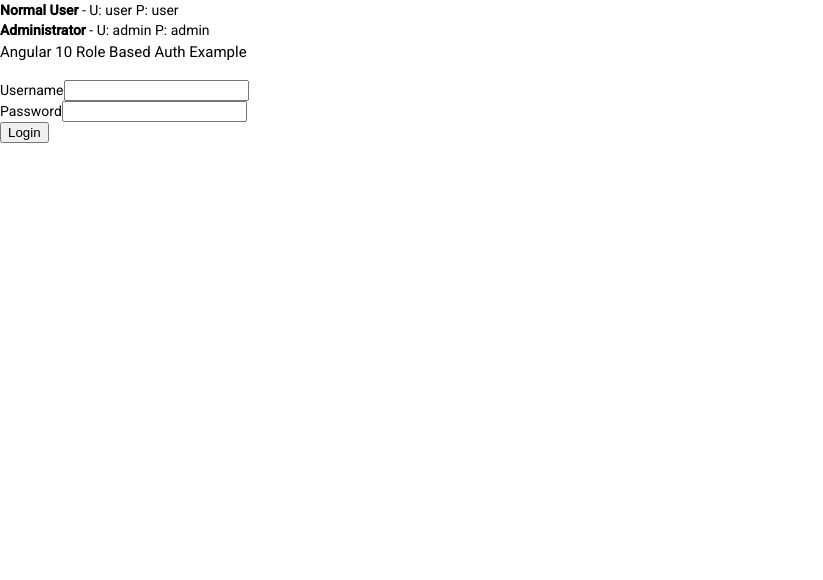
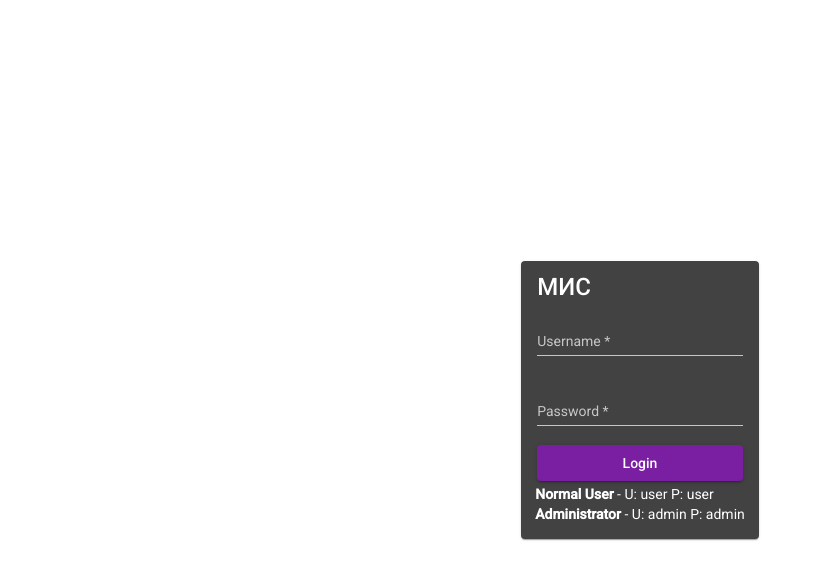
Before and after one commit to borgishmorg/mis-frontend, an Angular app: page /login in a window 1280 px wide. Shown: the top 580 px of the page, without its empty margins (0-823 px from the left). Built offline with nearby package versions, Linux system fonts and the light colour scheme.

Commit message:
feat: add material login page

```diff
--- a/src/app/app.module.ts
+++ b/src/app/app.module.ts
@@ -15,6 +15,8 @@
 import { MatToolbarModule } from '@angular/material/toolbar'
 import { MatButtonModule } from '@angular/material/button'
 import { MatCardModule } from '@angular/material/card'
+import { MatFormFieldModule } from '@angular/material/form-field'
+import { MatInputModule } from '@angular/material/input'
 
 @NgModule({
   declarations: [
@@ -31,7 +33,9 @@
     HttpClientModule,
     MatToolbarModule,
     MatButtonModule,
-    MatCardModule
+    MatCardModule,
+    MatFormFieldModule,
+    MatInputModule
   ],
   providers: [
     { provide: HTTP_INTERCEPTORS, useClass: JwtInterceptor, multi: true },
--- a/src/app/login/login.component.css
+++ b/src/app/login/login.component.css
@@ -0,0 +1,21 @@
+.container {
+    height: 100vh;
+    display: flex;
+    flex-direction: column;
+    align-items: center;
+}
+
+mat-card {
+    margin: auto;
+    display: flex;
+    flex-direction: column;
+}
+
+form {
+    display: flex;
+    flex-direction: column;
+}
+
+mat-card-footer {
+    padding: 0.2em 1em 0.2em 1em;
+}
--- a/src/app/login/login.component.html
+++ b/src/app/login/login.component.html
@@ -1,32 +1,40 @@
-<div class="col-md-6 offset-md-3 mt-5">
-    <div class="alert alert-info">
-        <strong>Normal User</strong> - U: user P: user<br />
-        <strong>Administrator</strong> - U: admin P: admin
-    </div>
-    <div class="card">
-        <h4 class="card-header">Angular 10 Role Based Auth Example</h4>
-        <div class="card-body">
-            <form [formGroup]="loginForm" (ngSubmit)="onSubmit()">
-                <div class="form-group">
-                    <label for="username">Username</label>
-                    <input type="text" formControlName="username" class="form-control" [ngClass]="{ 'is-invalid': submitted && f.username.errors }" />
-                    <div *ngIf="submitted && f.username.errors" class="invalid-feedback">
-                        <div *ngIf="f.username.errors.required">Username is required</div>
-                    </div>
-                </div>
-                <div class="form-group">
-                    <label for="password">Password</label>
-                    <input type="password" formControlName="password" class="form-control" [ngClass]="{ 'is-invalid': submitted && f.password.errors }" />
-                    <div *ngIf="submitted && f.password.errors" class="invalid-feedback">
-                        <div *ngIf="f.password.errors.required">Password is required</div>
-                    </div>
-                </div>
-                <button [disabled]="loading" class="btn btn-primary">
-                    <span *ngIf="loading" class="spinner-border spinner-border-sm mr-1"></span>
-                    Login
-                </button>
-                <div *ngIf="error" class="alert alert-danger mt-3 mb-0">{{error}}</div>
-            </form>
-        </div>
-    </div>
+<div class='container'>
+    <mat-card>
+        <mat-card-title>МИС</mat-card-title>
+        <form [formGroup]="loginForm" (ngSubmit)="onSubmit()">
+            <mat-form-field appearance="standard">
+                <mat-label for="username">Username</mat-label>
+                <input matInput
+                    id="username"
+                    type="text"
+                    formControlName="username"
+                    [ngClass]="{ 'is-invalid': submitted && f.username.errors }"
+                    placeholder=""
+                />
+                <mat-hint *ngIf="submitted && f.username.errors && f.username.errors.required">Username is required</mat-hint>
+            </mat-form-field>
+            <mat-form-field appearance="standard">
+                <mat-label for="password">Password</mat-label>
+                <input matInput
+                    id="password"
+                    type="password"
+                    formControlName="password"
+                    [ngClass]="{ 'is-invalid': submitted && f.password.errors }"
+                    placeholder=""
+                />
+                <mat-hint *ngIf="submitted && f.password.errors && f.password.errors.required">Password is required</mat-hint>
+            </mat-form-field>
+            <button mat-raised-button color="primary" [disabled]="loading">
+                <span *ngIf="loading"></span>
+                Login
+            </button>
+            <div *ngIf="error">{{error}}</div>
+        </form>
+        <mat-card-footer>
+            <p>
+                <strong>Normal User</strong> - U: user P: user<br/>
+                <strong>Administrator</strong> - U: admin P: admin
+            </p>
+        </mat-card-footer>
+    </mat-card>
 </div>
```
